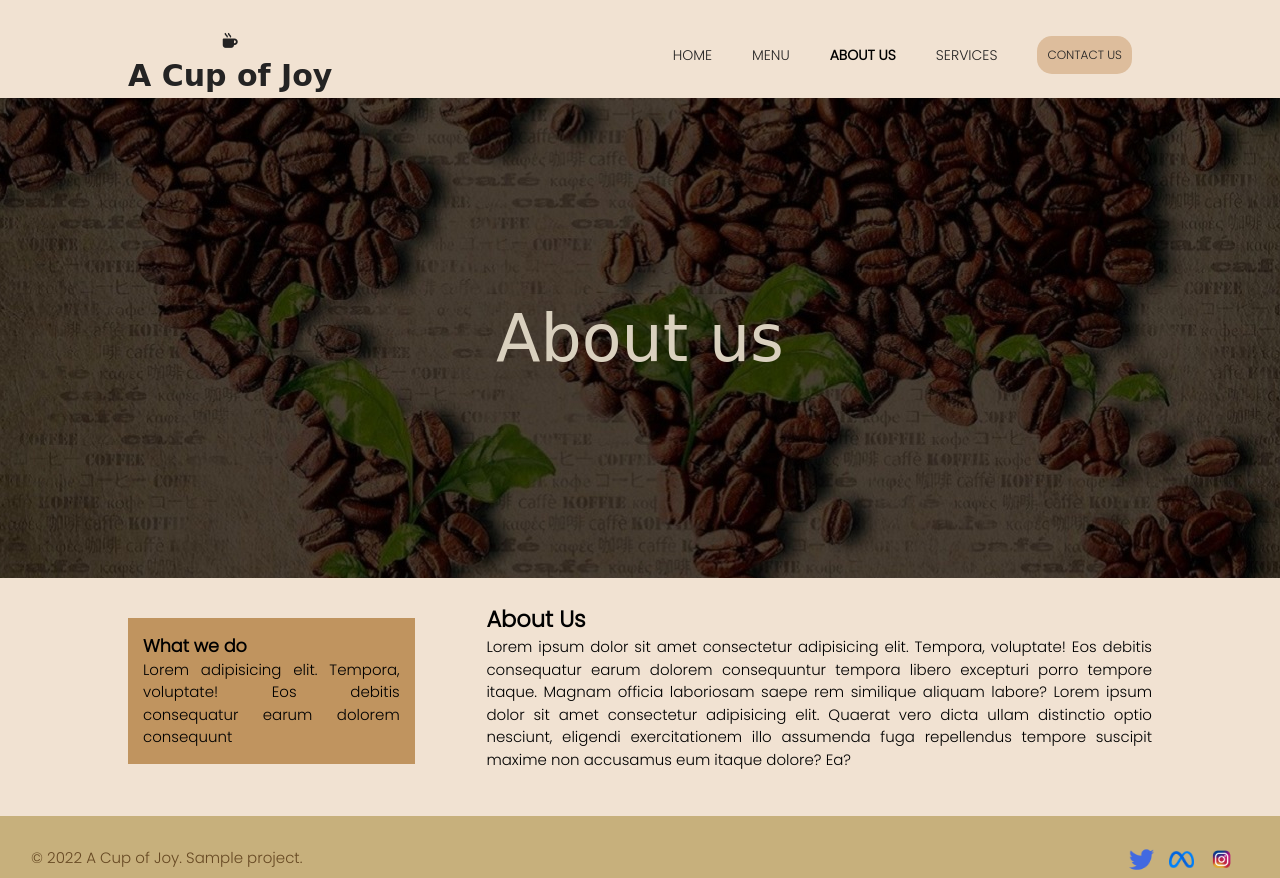
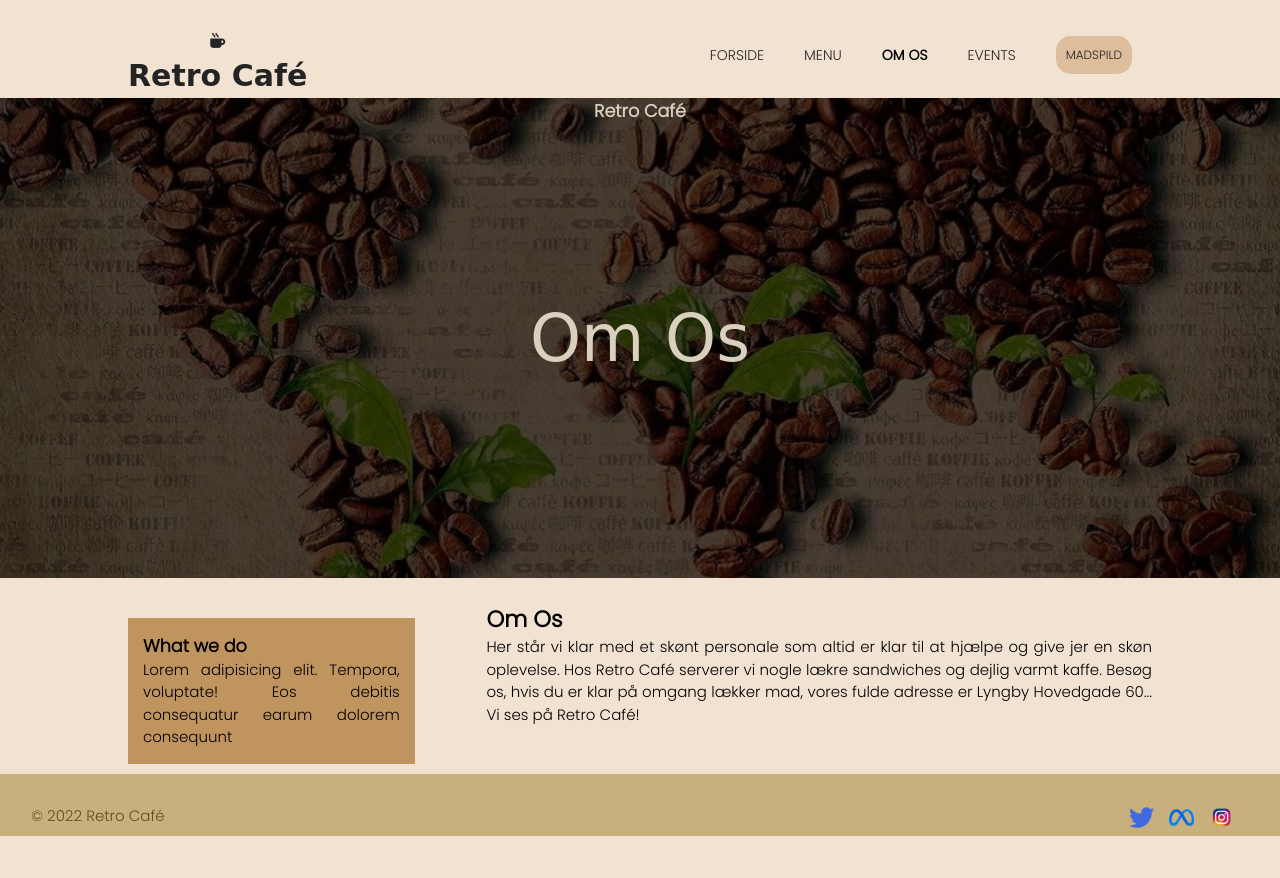
Before and after one commit to bayram91931/retroocafees, a plain HTML site: page about.html in a window 1280 px wide. After the commit the page ends 836 px from the top, so only its background shows below. Drawn offline with Linux system fonts and the light colour scheme; a web font is replaced by a local one.

Commit message:
Update about.html

```diff
--- a/about.html
+++ b/about.html
@@ -6,11 +6,11 @@
         <meta charset = "UTF-8">
         <meta http-equiv = "X-UA-Compatible" content = "IE=edge">
         <meta name = "viewport" content = "width = device-width, initial-scale = 1.0">
-        <meta name="description" content="A Cup of Joy">
+        <meta name="description" content="Retro Café">
         <meta name="keywords" content="cafe, basic web design, responsive">
-        <meta name="author" content="Yashwini Bansal">
+        <meta name="author" content="Retro Café">
 
-        <title>About Us | A Cup of Joy</title>
+        <title>Om Os | Retro Café</title>
 
         <link rel="preconnect" href="https://fonts.googleapis.com">
         <link rel="preconnect" href="https://fonts.gstatic.com" crossorigin>
@@ -26,15 +26,15 @@
             <div class="container">
                 <div id="branding">
                     <center><i class="fa-solid fa-mug-hot"></i></center>
-                    <h1>A Cup of Joy</h1>
+                    <h1>Retro Café</h1>
                 </div>
                 <nav>
                     <ul>
-                        <li><a href="index.html">Home</a></li>
+                        <li><a href="index.html">Forside</a></li>
                         <li><a href="menu.html">Menu</a></li>
-                        <li class="current"><a href="about.html">About Us</a></li>
-                        <li><a href="services.html">Services</a></li>
-                        <li><a href="temp.html"><div class = "button1">Contact Us</div></a></li>
+                        <li class="current"><a href="about.html">Om Os</a></li>
+                        <li><a href="services.html">Events</a></li>
+                        <li><a href="temp.html"><div class = "button1">Madspild</div></a></li>
                     </ul>
                 </nav>
             </div>
@@ -44,17 +44,20 @@
 
         <section id="about-img">
             <div class="container">
-                <h1>About us</h1>
+                <h1>Om Os</h1>
+                <h3>Retro Café<h3>
             </div>
         </section>
 
         <section id="main">
             <div class="container">
                 <article id="main-col">
-                    <h2>About Us</h2>
+                    <h2>Om Os</h2>
                     <p>
-                        Lorem ipsum dolor sit amet consectetur adipisicing elit. Tempora, voluptate! Eos debitis consequatur earum dolorem consequuntur tempora libero excepturi porro tempore itaque. Magnam officia laboriosam saepe rem similique aliquam labore?
-                        Lorem ipsum dolor sit amet consectetur adipisicing elit. Quaerat vero dicta ullam distinctio optio nesciunt, eligendi exercitationem illo assumenda fuga repellendus tempore suscipit maxime non accusamus eum itaque dolore? Ea?
+                      Her står vi klar med et skønt personale som altid er klar til at hjælpe og give jer en skøn oplevelse. Hos Retro Café serverer vi nogle lækre sandwiches og dejlig varmt kaffe. Besøg os, hvis du er klar på omgang lækker mad, vores fulde adresse er Lyngby Hovedgade 60...
+
+                      Vi ses på Retro Café!
+
                     </p>
                 </article>
 
@@ -70,7 +73,7 @@
         <div class="clr"></div>
 
         <footer>
-            <p>&copy; 2022 A Cup of Joy. Sample project.</p>
+            <p>&copy; 2022 Retro Café</p>
             <a href="#"><img src="./images/insta.png"></a>
             <a href="#"><img src="./images/meta.png"></a>
             <a href="#"><img src="./images/twitter.png"></a>
```
